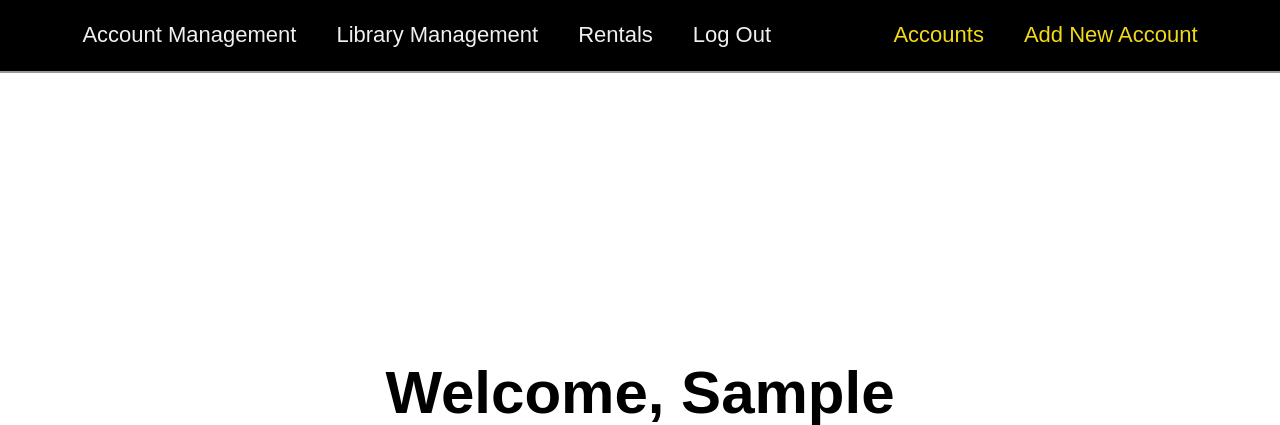
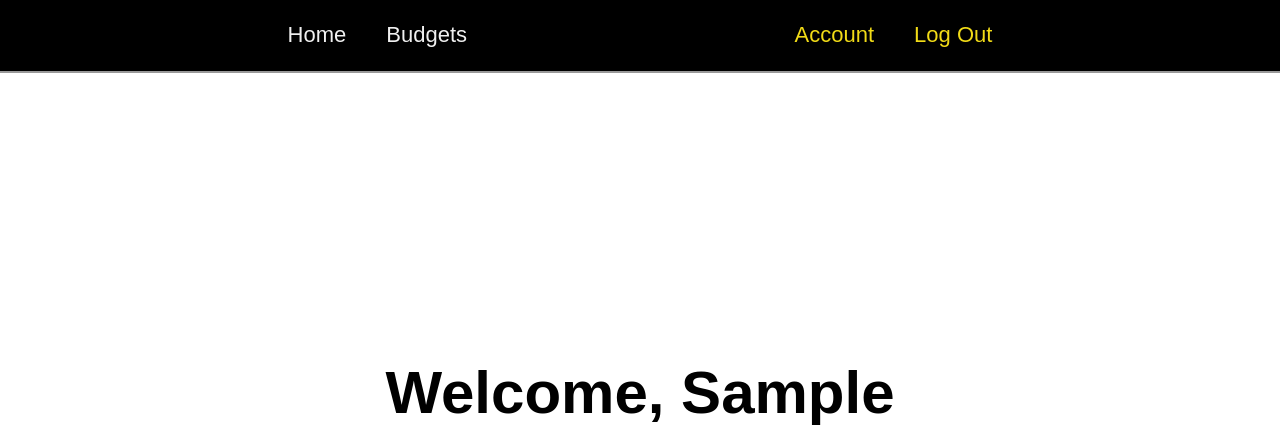
Before and after one commit to sraosha47/django-projects, a Django app: page /users/ in a window 1280 px wide. Shown: the top 425 px of the page. Run offline with Django 4.2, Linux system fonts and the light colour scheme; the visitor is signed in with stand-in values (Sample User, id 1).

Commit message:
finally adapted the navbar. The only option not actually leading anywhere for now is account

```diff
--- a/adulting/users/templates/users/navigation.html
+++ b/adulting/users/templates/users/navigation.html
@@ -1,12 +1,11 @@
 <nav id="navbar" class="nav">
     <ul class="nav-list">
-        <li><a href="account_management.php">Account Management</a></li>
-        <li><a href="library_management.php">Library Management</a></li>
-        <li><a href="rentals.php">Rentals</a></li>
+        <li><a href=" {% url 'users:index' %} ">Home</a></li>
+        <li><a href=" {% url 'budgets:index' %} ">Budgets</a></li>
+
+    </ul>
+    <ul class="modnav">
+        <li><a href="#accounts">Account</a></li>
         <li><a href=" {% url 'users:logout' %} ">Log Out</a></li>
     </ul>
-    <ul class="modnav">
-        <li><a href="#accounts">Accounts</a></li>
-        <li><a href="#formfields">Add New Account</a></li>
-    </ul>
 </nav>
```
